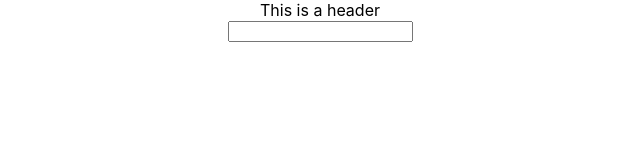
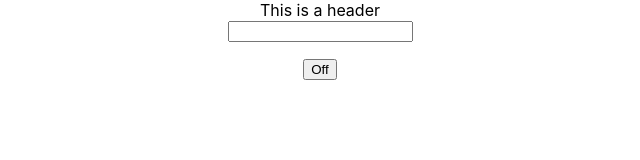
Before and after one commit to sudorm-rfdot/pearprogramming, a React (Create React App) app: page / in a window 1280 px wide. Shown: the top 160 px of the page, without its empty margins (320-960 px from the left). Built offline with nearby package versions, Linux system fonts and the light colour scheme.

Commit message:
added a toggle button

```diff
--- a/src/App.js
+++ b/src/App.js
@@ -1,10 +1,10 @@
 import React, { Component } from 'react';
-import logo from './logo.svg';
+// import logo from './logo.svg';
 import './App.css';
 
 class App extends Component {
   state = {
-
+    toggle: false,
     stuff: ''
   }
 
@@ -12,6 +12,10 @@ class App extends Component {
     this.setState({
       stuff: val
     })
+  }
+  toggle()
+  {
+    this.setState({toggle: !this.state.toggle})
   }
 
   render() {
@@ -21,6 +25,9 @@ class App extends Component {
         <header>This is a header</header>
         <input value={this.stuff} onChange={e => this.change(e.target.value)} />
         <p>{this.state.stuff}</p>
+        <button onClick={() => this.toggle()}>
+        {this.state.toggle ? 'On' : 'Off'}
+        </button>
       </div>
     );
   }
```
